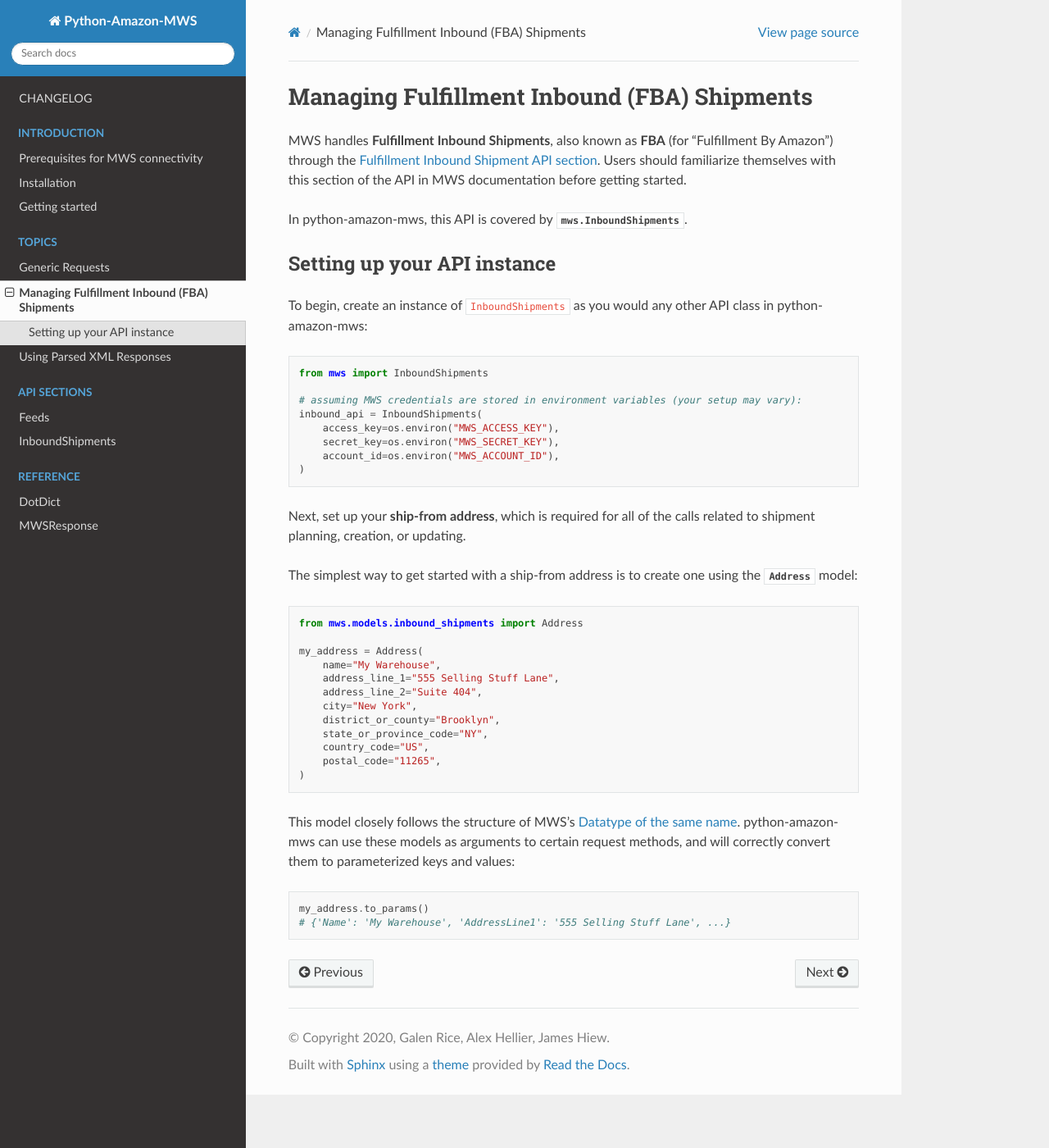
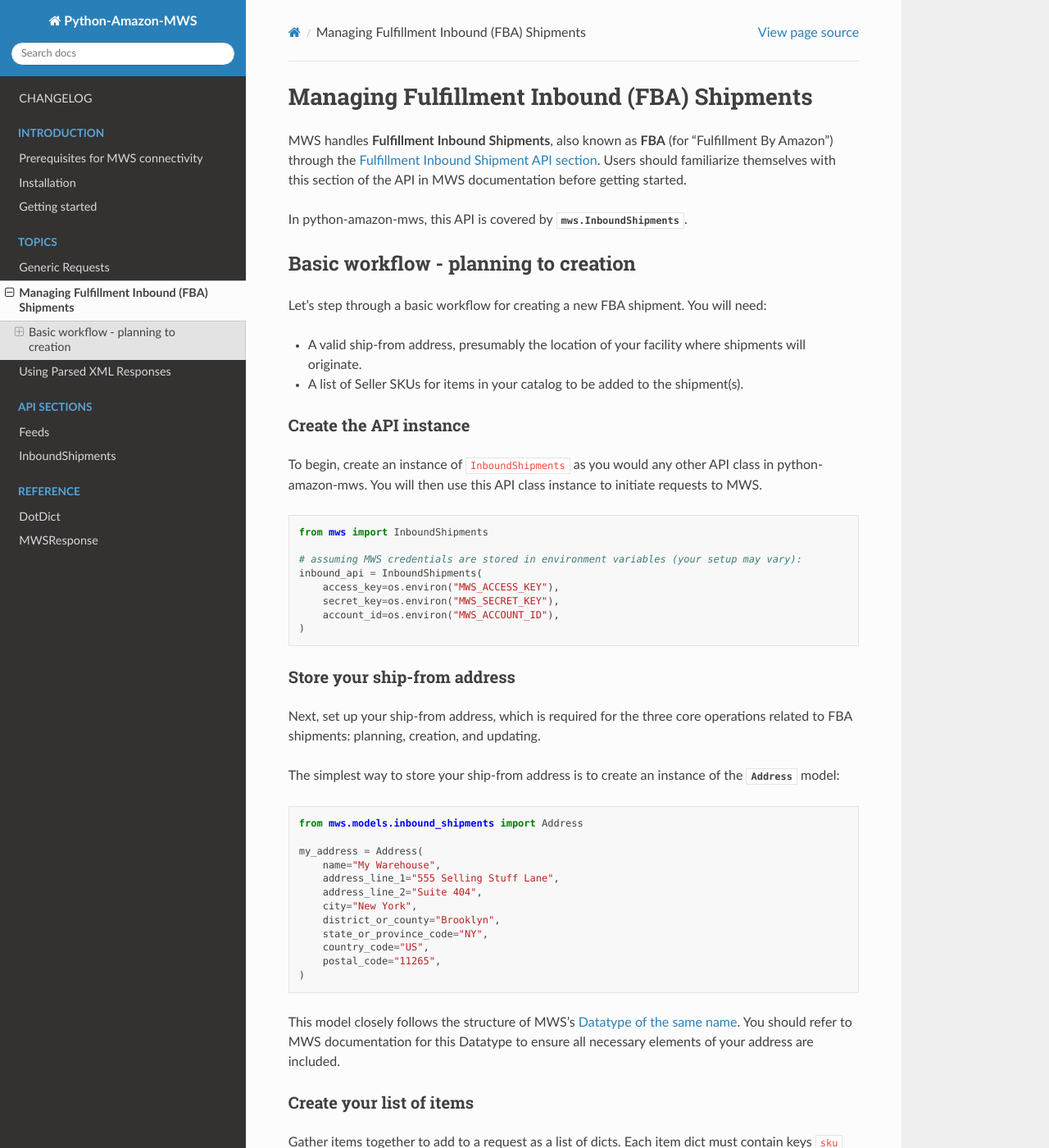
Before and after one commit to python-amazon-mws/python-amazon-mws, a Sphinx documentation site: the page built from docs/source/topics/managingFBAShipments.rst, in a window 1280 px wide and 1400 px high. Shown: the whole window at 82% size. Built offline with Sphinx 7.4.7 and the Read the Docs theme 2.0.0, drawn with Linux system fonts in a browser that asks for light colours; some of the changed text lies outside the part shown.

Commit message:
[wip] more docs added. Need to replace item parsing with a model for better handling in future Docs need to reflect that change coming up. For now, more details to be added on the shipment creation process.

```diff
--- a/docs/source/topics/managingFBAShipments.rst
+++ b/docs/source/topics/managingFBAShipments.rst
@@ -9,10 +9,19 @@
 In python-amazon-mws, this API is covered by
 :py:class:`mws.InboundShipments <mws.apis.inbound_shipments.InboundShipments>`.
 
-Setting up your API instance
-============================
+Basic workflow - planning to creation
+=====================================
 
-To begin, create an instance of ``InboundShipments`` as you would any other API class in python-amazon-mws:
+Let's step through a basic workflow for creating a new FBA shipment. You will need:
+
+- A valid ship-from address, presumably the location of your facility where shipments will originate.
+- A list of Seller SKUs for items in your catalog to be added to the shipment(s).
+
+Create the API instance
+-----------------------
+
+To begin, create an instance of ``InboundShipments`` as you would any other API class in python-amazon-mws.
+You will then use this API class instance to initiate requests to MWS.
 
 .. code-block:: python
 
@@ -25,10 +34,13 @@
         account_id=os.environ("MWS_ACCOUNT_ID"),
     )
 
-Next, set up your **ship-from address**, which is required for all of the calls related to shipment planning,
-creation, or updating.
+Store your ship-from address
+----------------------------
 
-The simplest way to get started with a ship-from address is to create one using the
+Next, set up your ship-from address, which is required for the three core operations related to FBA shipments:
+planning, creation, and updating.
+
+The simplest way to store your ship-from address is to create an instance of the
 :py:class:`Address <mws.models.inbound_shipments.Address>` model:
 
 .. code-block:: python
@@ -48,10 +60,36 @@
 
 This model closely follows the structure of MWS's `Datatype of the same name
 <https://docs.developer.amazonservices.com/en_US/fba_inbound/FBAInbound_Datatypes.html#Address>`_.
-python-amazon-mws can use these models as arguments to certain request methods, and will
-correctly convert them to parameterized keys and values:
+You should refer to MWS documentation for this Datatype to ensure all necessary elements of your address are included.
+
+Create your list of items
+-------------------------
+
+Gather items together to add to a request as a list of dicts.
+Each item dict must contain keys ``sku`` and ``quantity``,
+and can optionally include keys ``quantity_in_case`` (for case-packed items),
+``asin``, and/or ``condition``.
 
 .. code-block:: python
 
-    my_address.to_params()
-    # {'Name': 'My Warehouse', 'AddressLine1': '555 Selling Stuff Lane', ...}
+    my_items = [
+        {
+            'sku': 'MY-SKU-1',
+            'quantity': 36,
+            # Optional:
+            'quantity_in_case': 12,
+            'asin': 'B01234567',
+            'condition': 'NewItem',
+        },
+        {
+            'sku': 'MY-SKU-1',
+            'quantity': 12,
+        }
+    ]
+
+.. note:: This needs to be replaced by a model. More to come later.
+
+Send your request
+-----------------
+
+*TODO*.
```
